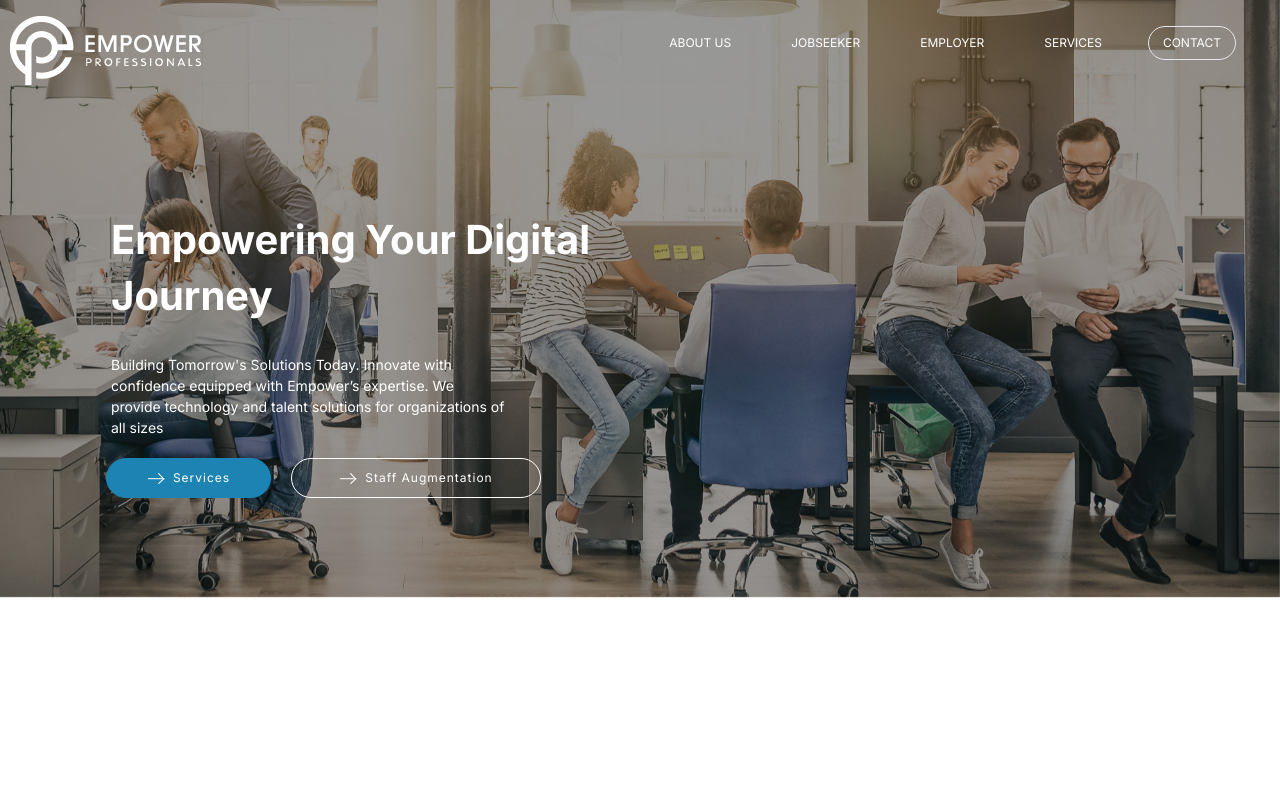
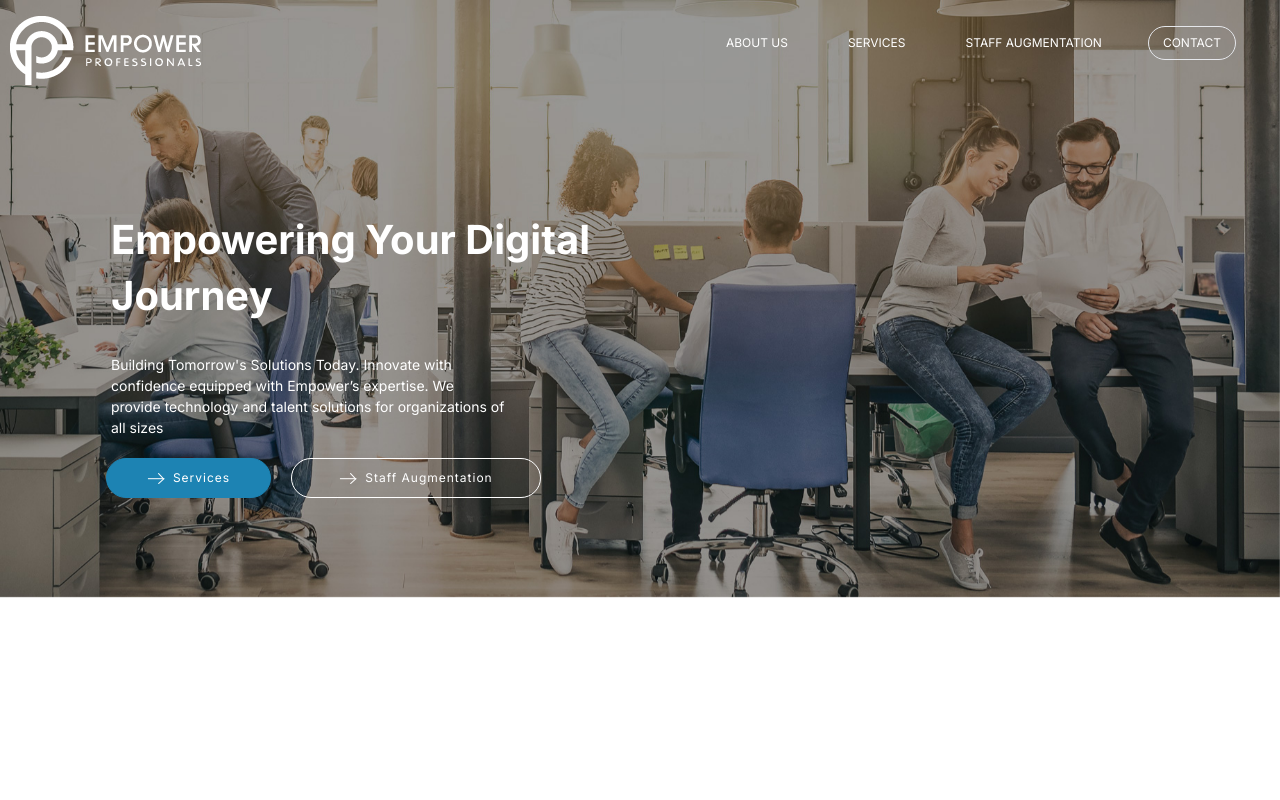
Before and after one commit to Amankapil/empower, a Next.js app: page / in a window 1280 px wide. Shown: the top 800 px of the page. Built offline with nearby package versions, Linux system fonts and the light colour scheme.

Commit message:
final three changes

```diff
--- a/src/components/Navbar/Navbar.jsx
+++ b/src/components/Navbar/Navbar.jsx
@@ -1,155 +1,229 @@
-"use client";
-import React, { useState, useEffect } from "react";
-import "./nav.scss";
-import Img from "./logoo.png";
-import Image from "next/image";
-import Link from "next/link";
+'use client'
+import React, { useState, useEffect } from 'react'
+import './nav.scss'
+import Img from './logoo.png'
+import log from './logo-blue.png'
 
-function Navbar() {
-  const [isScrolled, setIsScrolled] = useState(false);
+import Image from 'next/image'
+import Link from 'next/link'
+
+import { useRouter } from 'next/navigation'
+import { usePathname } from 'next/navigation'
+
+function Navbar () {
+  const [isScrolled, setIsScrolled] = useState(false)
 
   useEffect(() => {
     // if (typeof globalThis.window? !== "undefined") {
     const handleScroll = () => {
       if (globalThis.window?.scrollY > 100) {
-        setIsScrolled(true);
+        setIsScrolled(true)
       } else {
-        setIsScrolled(false);
+        setIsScrolled(false)
       }
-    };
+    }
 
     // Add scroll event listener
-    globalThis.window?.addEventListener("scroll", handleScroll);
+    globalThis.window?.addEventListener('scroll', handleScroll)
 
     // Clean up event listener on component unmount
     return () => {
-      globalThis.window?.removeEventListener("scroll", handleScroll);
-    };
+      globalThis.window?.removeEventListener('scroll', handleScroll)
+    }
     // }
-  }, []);
+  }, [])
 
-  const [isDropdownOpen, setDropdownOpen] = useState(false);
-  let [width, setWidth] = useState(0);
+  const [isDropdownOpen, setDropdownOpen] = useState(false)
+  let [width, setWidth] = useState(0)
 
   useEffect(() => {
     // if (typeof window === "undefined") {
     const updateWidth = () => {
-      setWidth(globalThis.window?.innerWidth);
-    };
-    updateWidth();
-    globalThis.window?.addEventListener("resize", updateWidth);
+      setWidth(globalThis.window?.innerWidth)
+    }
+    updateWidth()
+    globalThis.window?.addEventListener('resize', updateWidth)
     return () => {
-      globalThis.window?.removeEventListener("resize", updateWidth);
-    };
+      globalThis.window?.removeEventListener('resize', updateWidth)
+    }
     // }
-  }, []);
+  }, [])
 
   const toggleDropdown = () => {
-    setDropdownOpen(!isDropdownOpen);
-  };
-  let [active, setactive] = useState(false);
+    setDropdownOpen(!isDropdownOpen)
+  }
+  let [active, setactive] = useState(false)
   const hamburger = () => {
-    setactive(!active);
-  };
+    setactive(!active)
+  }
+
+  // const router = useRouter()
+
+  const currentRoutee = usePathname() // Get the current path
+  // const isContactPage = currentRoutee === '/contactus'
+
+  const navClass =
+    currentRoutee === '/contactus'
+      ? 'flex items-center text-black text-xs mt-1 mb-6 gap-8 py-[10px]'
+      : 'flex items-center text-white text-xs mt-1 mb-6 gap-8 py-[10px]'
+
   return (
     <>
       {width <= 900 ? (
         <>
-          <header className="bg[#062b43] bg-opacity-50 w-full mx-auto sticky top-0 h[100px] rounded-full z-[9990] h-[76px]">
+          <header className='bg[#062b43] bg-opacity-50 w-full mx-auto sticky top-0 h[100px] rounded-full z-[9990] h-[76px]'>
             <div
               className={
                 isScrolled
-                  ? "bg-[#1d83b3b3] w-full  flex justify-between font-openSans z-[1] sticky top-0  h-[100px] mt8 "
-                  : "w-full  flex justify-between font-openSans z-[1] sticky -top-8 h-[80px] "
+                  ? 'bg-[#1d83b3b3] w-full  flex justify-between font-openSans z-[1] sticky top-0  h-[100px] mt8 '
+                  : 'w-full  flex justify-between font-openSans z-[1] sticky -top-8 h-[80px] '
               }
             >
-              <div className="logo">
-                <Link href="/" className="mt-1 ml-[10px] mb-2 h-full">
-                  <Image src={Img} alt="" className="mix-blend-differene" />
+              <div className='logo'>
+                <Link href='/' className='mt-1 ml-[10px] mb-2 h-full'>
+                  {currentRoutee === '/contactus' ? (
+                    // <Image src={log} alt='' className='mix-blend-differene' />
+                    <>
+                      {isScrolled ? (
+                        <Image
+                          src={Img}
+                          alt=''
+                          className='mix-blend-differene'
+                        />
+                      ) : (
+                        <Image
+                          src={log}
+                          alt=''
+                          className='mix-blend-differene'
+                        />
+                      )}
+                    </>
+                  ) : (
+                    <Image src={Img} alt='' className='mix-blend-differene' />
+                  )}
                 </Link>
               </div>
               <button onClick={hamburger}>
+                {currentRoutee === '/contactus' ? (
                   <svg
-                  xmlns="http://www.w3.org/2000/svg"
-                  width="65"
-                  height="42"
-                  viewBox="0 0 65 42"
-                  fill="#fff"
+                    xmlns='http://www.w3.org/2000/svg'
+                    width='65'
+                    height='42'
+                    viewBox='0 0 65 42'
+                    fill='#000'
                   >
                     <line
-                    x1="13.4353"
-                    y1="12.1875"
-                    x2="51.5647"
-                    y2="12.1875"
-                    stroke="white"
+                      x1='13.4353'
+                      y1='12.1875'
+                      x2='51.5647'
+                      y2='12.1875'
+                      stroke='#000'
                     />
                     <line
-                    x1="13.4353"
-                    y1="20.3594"
-                    x2="51.5647"
-                    y2="20.3594"
-                    stroke="white"
+                      x1='13.4353'
+                      y1='20.3594'
+                      x2='51.5647'
+                      y2='20.3594'
+                      stroke='#000'
                     />
                     <line
-                    x1="13.4353"
-                    y1="28.813"
-                    x2="51.5647"
-                    y2="28.813"
-                    stroke="white"
+                      x1='13.4353'
+                      y1='28.813'
+                      x2='51.5647'
+                      y2='28.813'
+                      stroke='#000'
                     />
                   </svg>
+                ) : (
+                  <svg
+                    xmlns='http://www.w3.org/2000/svg'
+                    width='65'
+                    height='42'
+                    viewBox='0 0 65 42'
+                    fill='#fff'
+                  >
+                    <line
+                      x1='13.4353'
+                      y1='12.1875'
+                      x2='51.5647'
+                      y2='12.1875'
+                      stroke='white'
+                    />
+                    <line
+                      x1='13.4353'
+                      y1='20.3594'
+                      x2='51.5647'
+                      y2='20.3594'
+                      stroke='white'
+                    />
+                    <line
+                      x1='13.4353'
+                      y1='28.813'
+                      x2='51.5647'
+                      y2='28.813'
+                      stroke='black'
+                    />
+                  </svg>
+                )}
               </button>
 
               <div
                 className={`lists flex items-center justify-between flex-col ${
-                  active ? "active " : ""
+                  active ? 'active ' : ''
                 }`}
               >
-                <nav className="flex gap-6 text-base font-medium text-black items-center flex-col w-1/2 mt-20">
+                <nav className='flex gap-6 text-base font-medium text-black items-center flex-col w-1/2 mt-20'>
                   <Link
                     onClick={hamburger}
-                    className="hovertext-[#733e3d] text-white"
-                    href="/About"
+                    className='hovertext-[#733e3d] text-white'
+                    href='/About'
                   >
                     ABOUT US
                   </Link>
+                  {/* <Link
+                    onClick={hamburger}
+                    className='hovertext-[#733e3d]  text-white'
+                    href='/job-seeker'
+                  >
+                    JOBSEEKER
+                  </Link> */}
                   <Link
                     onClick={hamburger}
-                    className="hovertext-[#733e3d]  text-white"
-                    href="/job-seeker"
+                    className='hovertext-[#733e3d]  text-white'
+                    href='/services'
                   >
-                    JOBSEEKER
+                    SERVICES
                   </Link>
                   <Link
                     onClick={hamburger}
-                    className="hovertext-[#733e3d]  text-white"
-                    href="/employee"
+                    className='hovertext-[#733e3d]  text-white'
+                    href='/employee'
                   >
-                    EMPLOYER
+                    STAFF AUGMENTATION
                   </Link>
 
                   <Link
                     onClick={hamburger}
-                    className="hovertext-[#733e3d] text-white"
-                    href="/contactus"
+                    className='hovertext-[#733e3d] text-white'
+                    href='/contactus'
                   >
                     CONTACT
                   </Link>
                 </nav>
-                <div className="absolute right-20 top-20">
+                <div className='absolute right-20 top-20'>
                   <button
-                    type="reset"
-                    className="bg-gray-300 text-gray-800 py-2 px-4 rounded-md ml-2"
+                    type='reset'
+                    className='bg-gray-300 text-gray-800 py-2 px-4 rounded-md ml-2'
                     onClick={hamburger}
                   >
                     <svg
-                      xmlns="http://www.w3.org/2000/svg"
-                      width="24"
-                      height="24"
-                      viewBox="0 0 24 24"
-                      fill="#fff"
+                      xmlns='http://www.w3.org/2000/svg'
+                      width='24'
+                      height='24'
+                      viewBox='0 0 24 24'
+                      fill='#fff'
                     >
-                      <path d="M24 20.188l-8.315-8.209 8.2-8.282-3.697-3.697-8.212 8.318-8.31-8.203-3.666 3.666 8.321 8.24-8.206 8.313 3.666 3.666 8.237-8.318 8.285 8.203z" />
+                      <path d='M24 20.188l-8.315-8.209 8.2-8.282-3.697-3.697-8.212 8.318-8.31-8.203-3.666 3.666 8.321 8.24-8.206 8.313 3.666 3.666 8.237-8.318 8.285 8.203z' />
                     </svg>
                   </button>
                 </div>
@@ -161,44 +235,80 @@ function Navbar() {
         <div
           className={
             isScrolled
-              ? "bg-[#1d83b3b3] w-full  flex justify-between font-openSans z-[1] sticky top-0  h-[80px] mt8 "
-              : "w-full  flex justify-between font-openSans z-[1] sticky top-3 h-[80px] "
+              ? 'bg-[#1d83b3b3] w-full !text-white  flex justify-between font-openSans z-[1] sticky top-0  h-[80px] mt8 '
+              : 'w-full  flex justify-between font-openSans z-[1] sticky top-3 h-[80px] '
           }
         >
-          <Link href="/" className="mt-1 ml-[10px] mb-2 h-full">
-            <Image src={Img} alt="" className="mix-blend-differene" />
+          <Link href='/' className='mt-1 ml-[10px] mb-2 h-full'>
+            {currentRoutee === '/contactus' ? (
+              // <Image src={log} alt='' className='mix-blend-differene' />
+              <>
+                {isScrolled ? (
+                  <Image src={Img} alt='' className='mix-blend-differene' />
+                ) : (
+                  <Image src={log} alt='' className='mix-blend-differene' />
+                )}
+              </>
+            ) : (
+              <Image src={Img} alt='' className='mix-blend-differene' />
+            )}
           </Link>
 
-          <div className="mr-11">
-            <ul className="flex items-center text-white text-xs mt-1 mb-6 gap-8 py-[10px]">
-              <Link href="/About">
-                <li className="hover:rounded-full hover:border px-[14px] py-2">
+          <div className='mr-11'>
+            <ul className={navClass}>
+              <Link href='/About'>
+                <li
+                  className={
+                    isScrolled
+                      ? 'hover:rounded-full hover:border px-[14px] py-2 text-[#fff]'
+                      : 'hover:rounded-full hover:border px-[14px] py-2'
+                  }
+                >
                   ABOUT US
                 </li>
               </Link>
-              <Link href="/job-seeker">
+              <Link href='/services'>
+                <li
+                  className={
+                    isScrolled
+                      ? 'hover:rounded-full hover:border px-[14px] py-2 text-[#fff]'
+                      : 'hover:rounded-full hover:border px-[14px] py-2'
+                  }
+                >
+                  SERVICES
+                </li>
+              </Link>
+              {/* <Link href="/job-seeker">
                 <li className="hover:rounded-full hover:border px-[14px] py-2">
                   JOBSEEKER
                 </li>
-              </Link>
-              <Link href="/employee">
-                <li className="hover:rounded-full hover:border px-[14px] py-2">
-                  EMPLOYER
+              </Link> */}
+              <Link href='/employee'>
+                <li
+                  className={
+                    isScrolled
+                      ? 'hover:rounded-full hover:border px-[14px] py-2 text-[#fff]'
+                      : 'hover:rounded-full hover:border px-[14px] py-2'
+                  }
+                >
+                  STAFF AUGMENTATION
                 </li>
               </Link>
-              <Link href="/services">
-                <li className="hover:rounded-full hover:border px-[14px] py-2">
-                  SERVICES
-                </li>
-              </Link>
-              <Link href="/contactus">
-                <li className="group relative rounded-full border px-[14px] py-2">
+
+              <Link href='/contactus'>
+                <li
+                  className={
+                    isScrolled
+                      ? 'group relative rounded-full border px-[14px] py-2 text-[#fff]'
+                      : 'group relative rounded-full border px-[14px] py-2'
+                  }
+                >
                   CONTACT
                   {/* <!-- Dropdown that appears on hover --> */}
-                  <div className="absolute top-0 pt-10 left-0 mt-1 bgwhite text-black hidden group-hover:block rounded shadow-lg">
+                  <div className='absolute top-0 pt-10 left-0 mt-1 bgwhite text-black hidden group-hover:block rounded shadow-lg'>
                     <ul>
-                      <li className="px-[14px] py-2 rounded-full  bg-gray-200">
-                        <Link href="/job-seeker">CAREERS</Link>
+                      <li className='px-[14px] py-2 rounded-full  bg-gray-200'>
+                        <Link href='/job-seeker'>CAREERS</Link>
                       </li>
                     </ul>
                   </div>
@@ -209,7 +319,7 @@ function Navbar() {
         </div>
       )}
     </>
-  );
+  )
 }
 
-export default Navbar;
+export default Navbar
```
Also changed, not shown: src/app/layout.js (+11 -11 lines), src/components/aboutpage/Expertise.jsx (+73 -73 lines), src/components/Navbar/logo-blue.png (added). Lines whose indentation alone changed are shown as unchanged.
